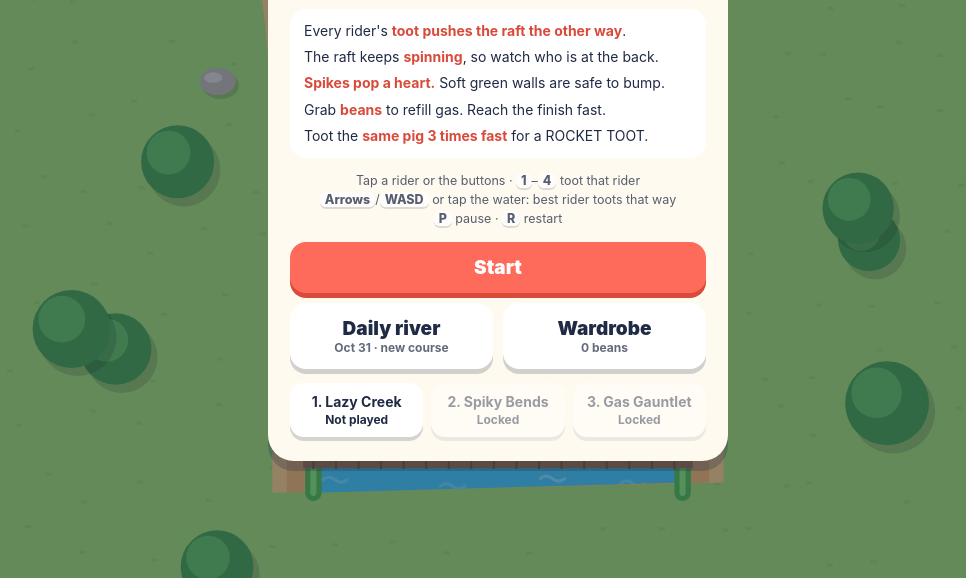
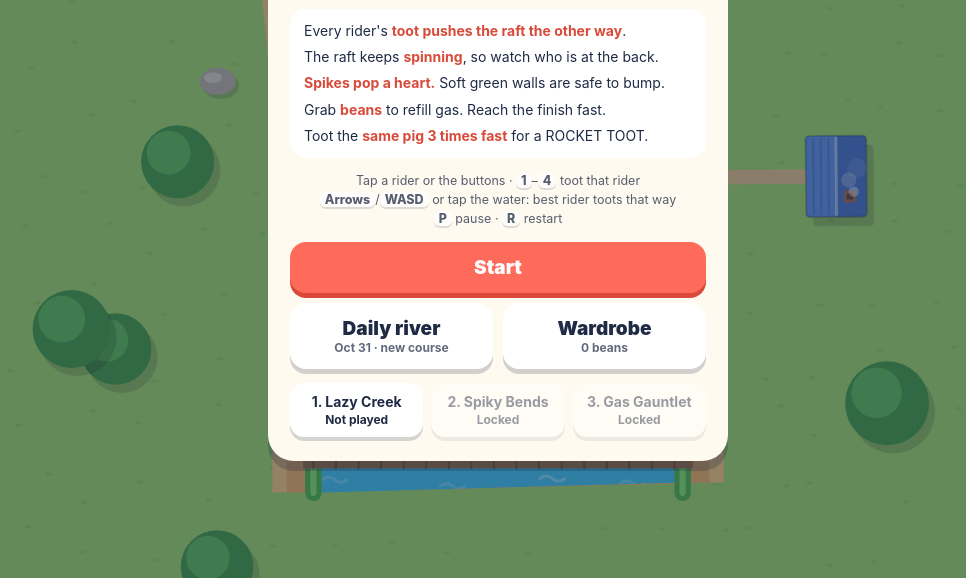
Before and after one commit to tamannamody/toot-raft, a plain HTML site: page index.html in a window 1280 px wide. Shown: the part 222-800 px from the top of the page, without its empty margins (142-1108 px from the left). Drawn offline with Linux system fonts and the light colour scheme.

Commit message:
Add houses along the riverbanks
Each house has a coloured roof, a smoking chimney, a dirt path to the
water and sometimes a flower bed. Trees and rocks keep clear of them.

Co-Authored-By: Claude Opus 5.5 <noreply@anthropic.com>

```diff
--- a/index.html
+++ b/index.html
@@ -1627,7 +1627,96 @@ function drawQuips() {
   }
 }
 
+// Houses sit on their own grid along each bank; trees and rocks keep clear of them.
+const HOUSE_B = 300;
+const ROOFS = [['#e8665a', '#c94d43'], ['#5a8fe8', '#4373c9'], ['#f0a04b', '#d0842f'], ['#9b7be0', '#7e5fc4'], ['#4fb39a', '#3a947d']];
+function houseAt(T, k, side) {
+  const h = hash(k * 5.3 + side * 29 + T.def.seed * 1.7);
+  if (h > 0.5) return null;
+  const d = k * HOUSE_B + 60 + hash(h * 41) * (HOUSE_B - 120);
+  if (d < 120 || d > T.L - 40) return null;
+  const f = T.frame(d);
+  const w = 76 + hash(h * 17) * 26, dp = 56 + hash(h * 23) * 12;
+  const dist = f.hw + 95 + dp / 2 + hash(h * 59) * 70;
+  return { d, f, side, w, dp, dist, h,
+    x: f.cx + side * dist * f.nx, y: -d + side * dist * f.ny, r: Math.hypot(w, dp) / 2 + 12 };
+}
+function housesNear(T, d, side) {
+  const k0 = Math.floor(d / HOUSE_B), out = [];
+  for (let k = k0 - 1; k <= k0 + 1; k++) { const o = houseAt(T, k, side); if (o) out.push(o); }
+  return out;
+}
+// true if a tree or rock at (x, y) would sit on the house or its path to the water
+function houseBlocks(o, x, y, rad) {
+  if (Math.hypot(o.x - x, o.y - y) < o.r + rad) return true;
+  const ang = Math.atan2(o.side * o.f.ny, o.side * o.f.nx), ca = Math.cos(ang), sa = Math.sin(ang);
+  const lx = (x - o.x) * ca + (y - o.y) * sa, ly = -(x - o.x) * sa + (y - o.y) * ca;
+  return Math.abs(ly) < rad + 10 && lx < 0 && lx > -(o.dist - o.f.hw) - rad;
+}
+function drawHouse(o) {
+  const { f, side, w, dp, dist, h } = o;
+  const ang = Math.atan2(side * f.ny, side * f.nx);
+  const [roof, roofDark] = ROOFS[Math.floor(hash(h * 71) * ROOFS.length)];
+  const flowers = hash(h * 83) < 0.6;
+  // local frame: +x points away from the river, y runs along it
+  ctx.save(); ctx.translate(o.x, o.y); ctx.rotate(ang);
+  // dirt path down to the bank
+  const pathEnd = -(dist - f.hw - 34);
+  ctx.fillStyle = '#e2c18a';
+  ctx.beginPath(); ctx.roundRect(pathEnd, -7, -dp / 2 - pathEnd + 4, 14, 6); ctx.fill();
+  // flower bed beside the house
+  if (flowers) {
+    const fy = (hash(h * 89) < 0.5 ? -1 : 1) * (w / 2 + 16);
+    ctx.fillStyle = '#4c9a43';
+    ctx.beginPath(); ctx.roundRect(-dp / 2 + 4, fy - 9, dp - 8, 18, 9); ctx.fill();
+    const cols = ['#ff7eb6', '#ffd84d', '#ffffff', '#ff9a52'];
+    for (let i = 0; i < 5; i++) {
+      circle(-dp / 2 + 10 + i * (dp - 20) / 4, fy + (i % 2 ? 3 : -3), 3.2);
+      ctx.fillStyle = cols[Math.floor(hash(h * 97 + i) * cols.length)]; ctx.fill();
+    }
+  }
+  ctx.restore();
+  // shadow
+  ctx.save(); ctx.translate(o.x + 7, o.y + 9); ctx.rotate(ang);
+  ctx.fillStyle = 'rgba(0,0,0,.15)';
+  ctx.beginPath(); ctx.roundRect(-dp / 2, -w / 2, dp, w, 4); ctx.fill();
+  ctx.restore();
+  // roof: ridge runs along the river, river-facing half catches the light
+  ctx.save(); ctx.translate(o.x, o.y); ctx.rotate(ang);
+  ctx.fillStyle = roofDark;
+  ctx.beginPath(); ctx.roundRect(-dp / 2, -w / 2, dp, w, 4); ctx.fill();
+  ctx.fillStyle = roof;
+  ctx.beginPath(); ctx.roundRect(-dp / 2, -w / 2, dp / 2, w, [4, 0, 0, 4]); ctx.fill();
+  ctx.strokeStyle = 'rgba(0,0,0,.12)'; ctx.lineWidth = 2;
+  for (let i = 1; i < 4; i++) {
+    const lx = -dp / 2 + i * dp / 8;
+    ctx.beginPath(); ctx.moveTo(lx, -w / 2 + 3); ctx.lineTo(lx, w / 2 - 3); ctx.stroke();
+  }
+  ctx.strokeStyle = 'rgba(255,255,255,.45)'; ctx.lineWidth = 3;
+  ctx.beginPath(); ctx.moveTo(0, -w / 2 + 2); ctx.lineTo(0, w / 2 - 2); ctx.stroke();
+  ctx.strokeStyle = 'rgba(0,0,0,.18)'; ctx.lineWidth = 2;
+  ctx.beginPath(); ctx.roundRect(-dp / 2, -w / 2, dp, w, 4); ctx.stroke();
+  // chimney
+  const cy = (hash(h * 61) < 0.5 ? -1 : 1) * w * 0.25;
+  ctx.fillStyle = '#9a6a52'; ctx.fillRect(dp * 0.12, cy - 6, 12, 12);
+  ctx.fillStyle = '#5d3d2e'; ctx.fillRect(dp * 0.12 + 3, cy - 3, 6, 6);
+  ctx.restore();
+  // smoke drifts up the screen whatever way the house faces
+  const ca = Math.cos(ang), sa = Math.sin(ang);
+  const sx = o.x + (dp * 0.12 + 6) * ca - cy * sa, sy = o.y + (dp * 0.12 + 6) * sa + cy * ca;
+  for (let i = 0; i < 3; i++) {
+    const p = (G.time * 0.45 + i / 3 + h) % 1;
+    ctx.globalAlpha = (1 - p) * 0.55;
+    circle(sx + Math.sin(p * 5 + h * 9) * 6 + p * 10, sy - p * 34, 4 + p * 7);
+    ctx.fillStyle = '#eef1f4'; ctx.fill();
+  }
+  ctx.globalAlpha = 1;
+}
+
 function drawTrees(T, dLo, dHi) {
+  const HB = HOUSE_B;
+  for (let k = Math.floor(dLo / HB) - 1; k <= Math.ceil(dHi / HB) + 1; k++)
+    for (const side of [-1, 1]) { const o = houseAt(T, k, side); if (o) drawHouse(o); }
   const B = 120;
   for (let k = Math.floor(dLo / B); k <= Math.ceil(dHi / B); k++) {
     for (const side of [-1, 1]) {
@@ -1638,6 +1727,7 @@ function drawTrees(T, dLo, dHi) {
       const rad = 20 + hash(h1 * 7) * 22;
       const u = side * (f.hw + 52 + rad + hash(h1 * 13) * 180);
       const x = f.cx + u * f.nx, y = -d + u * f.ny;
+      if (housesNear(T, d, side).some(o => houseBlocks(o, x, y, rad))) continue;
       if (hash(h1 * 53) < 0.25) {
         // rock
         ellipse(x + 3, y + 4, rad * 0.6, rad * 0.45); ctx.fillStyle = 'rgba(0,0,0,.15)'; ctx.fill();
```
